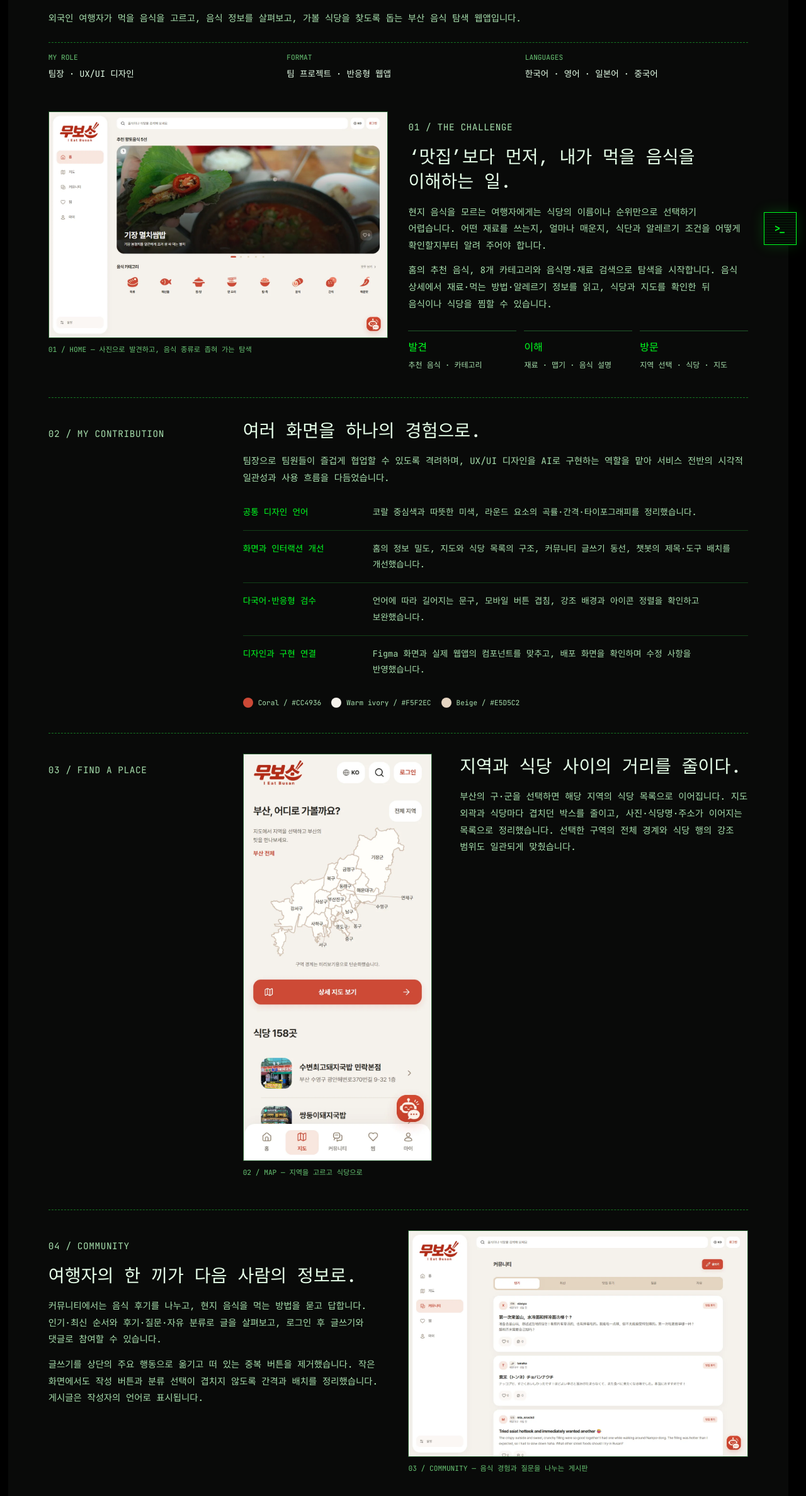
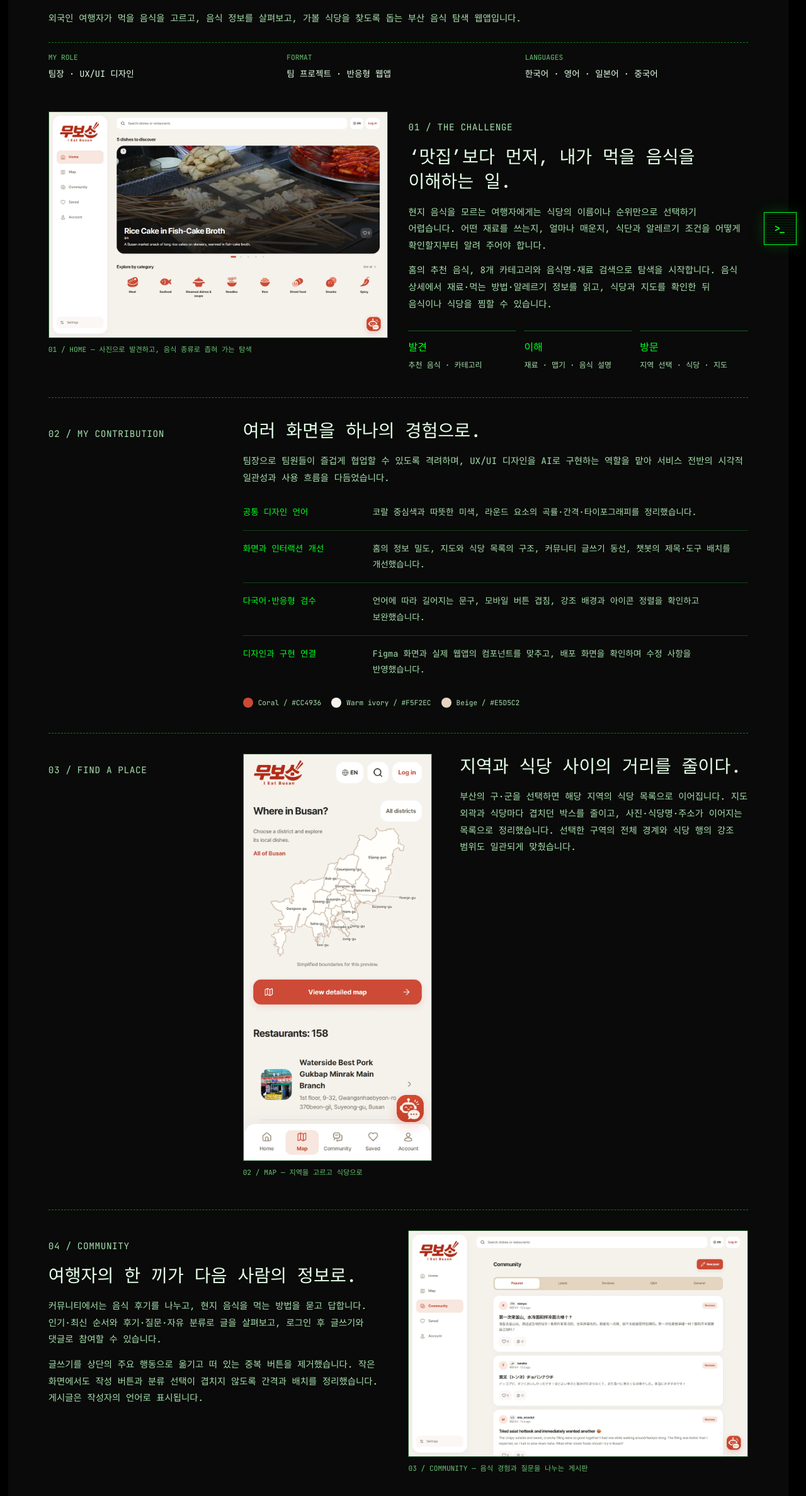
Before and after one commit to kimjuncheol-ai/portfolio, a plain HTML site: page final.html in a window 1280 px wide. Shown: the part 396-2772 px from the top of the page at 63% size. Drawn offline with Linux system fonts and the light colour scheme; a web font is replaced by a local one.

Commit message:
Refresh all Muboso portfolio captures from the live English app

```diff
--- a/final.html
+++ b/final.html
@@ -101,13 +101,13 @@
     <p class="case-summary">외국인 여행자가 먹을 음식을 고르고, 음식 정보를 살펴보고, 가볼 식당을 찾도록 돕는 부산 음식 탐색 웹앱입니다.</p>
     <dl class="case-meta"><div><dt>MY ROLE</dt><dd>팀장 · UX/UI 디자인</dd></div><div><dt>FORMAT</dt><dd>팀 프로젝트 · 반응형 웹앱</dd></div><div><dt>LANGUAGES</dt><dd>한국어 · 영어 · 일본어 · 중국어</dd></div></dl>
   </header>
-  <div class="case-overview"><figure class="case-hero"><a href="https://ieatbusan-eight.vercel.app/" target="_blank" rel="noopener noreferrer" aria-label="무보소 웹앱 새 창으로 열기"><img src="assets/projects/muboso/home.webp" alt="무보소 데스크톱 홈. 음식 추천 이미지와 여덟 가지 음식 카테고리가 한 화면에 배치되어 있다." width="1440" height="960" fetchpriority="high"></a><figcaption>01 / HOME — 사진으로 발견하고, 음식 종류로 좁혀 가는 탐색</figcaption></figure>
+  <div class="case-overview"><figure class="case-hero"><a href="https://ieatbusan-eight.vercel.app/" target="_blank" rel="noopener noreferrer" aria-label="무보소 웹앱 새 창으로 열기"><img src="assets/projects/muboso/home-en.webp" alt="영어로 표시된 무보소 데스크톱 홈. 추천 음식과 여덟 가지 음식 카테고리가 보인다." width="1440" height="960" fetchpriority="high"></a><figcaption>01 / HOME — 사진으로 발견하고, 음식 종류로 좁혀 가는 탐색</figcaption></figure>
   <section class="case-section" aria-labelledby="case-problem"><p class="case-index">01 / THE CHALLENGE</p><div><h3 id="case-problem">‘맛집’보다 먼저, 내가 먹을 음식을 이해하는 일.</h3><p>현지 음식을 모르는 여행자에게는 식당의 이름이나 순위만으로 선택하기 어렵습니다. 어떤 재료를 쓰는지, 얼마나 매운지, 식단과 알레르기 조건을 어떻게 확인할지부터 알려 주어야 합니다.</p><p>홈의 추천 음식, 8개 카테고리와 음식명·재료 검색으로 탐색을 시작합니다. 음식 상세에서 재료·먹는 방법·알레르기 정보를 읽고, 식당과 지도를 확인한 뒤 음식이나 식당을 찜할 수 있습니다.</p><ol class="case-flow"><li><b>발견</b><span>추천 음식 · 카테고리</span></li><li><b>이해</b><span>재료 · 맵기 · 음식 설명</span></li><li><b>방문</b><span>지역 선택 · 식당 · 지도</span></li></ol></div></section>
 </div>
   <section class="case-section" aria-labelledby="case-role"><p class="case-index">02 / MY CONTRIBUTION</p><div><h3 id="case-role">여러 화면을 하나의 경험으로.</h3><p>팀장으로 팀원들이 즐겁게 협업할 수 있도록 격려하며, UX/UI 디자인을 AI로 구현하는 역할을 맡아 서비스 전반의 시각적 일관성과 사용 흐름을 다듬었습니다. </p><ul class="case-work"><li><b>공통 디자인 언어</b><span>코랄 중심색과 따뜻한 미색, 라운드 요소의 곡률·간격·타이포그래피를 정리했습니다.</span></li><li><b>화면과 인터랙션 개선</b><span>홈의 정보 밀도, 지도와 식당 목록의 구조, 커뮤니티 글쓰기 동선, 챗봇의 제목·도구 배치를 개선했습니다.</span></li><li><b>다국어·반응형 검수</b><span>언어에 따라 길어지는 문구, 모바일 버튼 겹침, 강조 배경과 아이콘 정렬을 확인하고 보완했습니다.</span></li><li><b>디자인과 구현 연결</b><span>Figma 화면과 실제 웹앱의 컴포넌트를 맞추고, 배포 화면을 확인하며 수정 사항을 반영했습니다.</span></li></ul><div class="case-palette" aria-label="주요 색상"><span><i style="--swatch:#CC4936"></i>Coral / #CC4936</span><span><i style="--swatch:#F5F2EC"></i>Warm ivory / #F5F2EC</span><span><i style="--swatch:#E5D5C2"></i>Beige / #E5D5C2</span></div></div></section>
-  <section class="case-section" aria-labelledby="case-map"><p class="case-index">03 / FIND A PLACE</p><div class="case-map-layout"><div><h3 id="case-map">지역과 식당 사이의 거리를 줄이다.</h3><p>부산의 구·군을 선택하면 해당 지역의 식당 목록으로 이어집니다. 지도 외곽과 식당마다 겹치던 박스를 줄이고, 사진·식당명·주소가 이어지는 목록으로 정리했습니다. 선택한 구역의 전체 경계와 식당 행의 강조 범위도 일관되게 맞췄습니다.</p></div><figure class="case-map-mobile"><img src="assets/projects/muboso/map-mobile.webp" alt="부산 구군 선택 지도 아래에 식당 목록이 이어지는 무보소 모바일 지도 화면" width="390" height="844" loading="lazy"><figcaption>02 / MAP — 지역을 고르고 식당으로</figcaption></figure></div></section>
-<section class="case-section case-community-section" aria-labelledby="case-community"><div class="case-community-layout"><div><p class="case-index">04 / COMMUNITY</p><h3 id="case-community">여행자의 한 끼가 다음 사람의 정보로.</h3><p>커뮤니티에서는 음식 후기를 나누고, 현지 음식을 먹는 방법을 묻고 답합니다. 인기·최신 순서와 후기·질문·자유 분류로 글을 살펴보고, 로그인 후 글쓰기와 댓글로 참여할 수 있습니다.</p><p>글쓰기를 상단의 주요 행동으로 옮기고 떠 있는 중복 버튼을 제거했습니다. 작은 화면에서도 작성 버튼과 분류 선택이 겹치지 않도록 간격과 배치를 정리했습니다. 게시글은 작성자의 언어로 표시됩니다.</p></div><figure class="case-community-screen"><img src="assets/projects/muboso/community.webp" alt="상단 글쓰기 버튼과 인기·최신·후기·질문·자유 분류 아래 다양한 언어의 게시글이 이어지는 무보소 커뮤니티" width="1440" height="960" loading="lazy"><figcaption>03 / COMMUNITY — 음식 경험과 질문을 나누는 게시판</figcaption></figure></div></section>
-  <section class="case-section" aria-labelledby="case-guide"><p class="case-index">05 / FOOD GUIDE</p><div class="case-guide"><div><h3 id="case-guide">식단과 취향을 묻는<br>음식 도우미.</h3><p>챗봇 형태의 도우미는 식단·알레르기·재료·맵기 조건을 바탕으로 등록된 음식의 후보를 안내합니다. 한국어·영어·일본어·중국어의 질문, 버튼과 음식 설명이 연결되도록 검수했습니다.</p><p>등록된 음식 데이터와 규칙을 바탕으로 조건에 맞는 후보를 좁힙니다. 음식 선택에 필요한 정보를 제공하고, 실제 재료와 조리 환경은 식당에서 확인하도록 안내합니다.</p><p class="case-detail">TEAM IMPLEMENTATION<br>HTML · CSS · JavaScript / Figma / Supabase / Google Maps / Vercel</p></div><figure class="case-chat"><img src="assets/projects/muboso/guide.webp" alt="식단과 알레르기 여부를 선택하는 무보소 음식 도우미" width="480" height="912" loading="lazy"><figcaption>04 / GUIDE — 조건을 하나씩 확인하는 대화</figcaption></figure></div></section>
+  <section class="case-section" aria-labelledby="case-map"><p class="case-index">03 / FIND A PLACE</p><div class="case-map-layout"><div><h3 id="case-map">지역과 식당 사이의 거리를 줄이다.</h3><p>부산의 구·군을 선택하면 해당 지역의 식당 목록으로 이어집니다. 지도 외곽과 식당마다 겹치던 박스를 줄이고, 사진·식당명·주소가 이어지는 목록으로 정리했습니다. 선택한 구역의 전체 경계와 식당 행의 강조 범위도 일관되게 맞췄습니다.</p></div><figure class="case-map-mobile"><img src="assets/projects/muboso/map-mobile-en.webp" alt="무보소 영어 모바일 지도. 부산 구·군 선택 지도 아래에 식당 목록이 이어진다." width="390" height="844" loading="lazy"><figcaption>02 / MAP — 지역을 고르고 식당으로</figcaption></figure></div></section>
+<section class="case-section case-community-section" aria-labelledby="case-community"><div class="case-community-layout"><div><p class="case-index">04 / COMMUNITY</p><h3 id="case-community">여행자의 한 끼가 다음 사람의 정보로.</h3><p>커뮤니티에서는 음식 후기를 나누고, 현지 음식을 먹는 방법을 묻고 답합니다. 인기·최신 순서와 후기·질문·자유 분류로 글을 살펴보고, 로그인 후 글쓰기와 댓글로 참여할 수 있습니다.</p><p>글쓰기를 상단의 주요 행동으로 옮기고 떠 있는 중복 버튼을 제거했습니다. 작은 화면에서도 작성 버튼과 분류 선택이 겹치지 않도록 간격과 배치를 정리했습니다. 게시글은 작성자의 언어로 표시됩니다.</p></div><figure class="case-community-screen"><img src="assets/projects/muboso/community-en.webp" alt="영어 메뉴와 New post 버튼 아래에 작성자 언어로 게시글이 표시된 무보소 커뮤니티" width="1440" height="960" loading="lazy"><figcaption>03 / COMMUNITY — 음식 경험과 질문을 나누는 게시판</figcaption></figure></div></section>
+  <section class="case-section" aria-labelledby="case-guide"><p class="case-index">05 / FOOD GUIDE</p><div class="case-guide"><div><h3 id="case-guide">식단과 취향을 묻는<br>음식 도우미.</h3><p>챗봇 형태의 도우미는 식단·알레르기·재료·맵기 조건을 바탕으로 등록된 음식의 후보를 안내합니다. 한국어·영어·일본어·중국어의 질문, 버튼과 음식 설명이 연결되도록 검수했습니다.</p><p>등록된 음식 데이터와 규칙을 바탕으로 조건에 맞는 후보를 좁힙니다. 음식 선택에 필요한 정보를 제공하고, 실제 재료와 조리 환경은 식당에서 확인하도록 안내합니다.</p><p class="case-detail">TEAM IMPLEMENTATION<br>HTML · CSS · JavaScript / Figma / Supabase / Google Maps / Vercel</p></div><figure class="case-chat"><img src="assets/projects/muboso/guide-en.webp" alt="영어로 식단과 음식 알레르기 여부를 묻는 무보소 음식 도우미" width="480" height="912" loading="lazy"><figcaption>04 / GUIDE — 조건을 하나씩 확인하는 대화</figcaption></figure></div></section>
 <section class="case-section" aria-labelledby="case-team"><p class="case-index">06 / TEAM</p><div><h3 id="case-team">함께 만든 사람들.</h3><dl class="case-team"><div><dt>김준철</dt><dd>팀장 · UX/UI 디자인</dd></div><div><dt>문소정</dt><dd>PM</dd></div><div><dt>박현민</dt><dd>개발 총괄</dd></div><div><dt>이정규</dt><dd>DB 개발 · 영상 제작</dd></div><div><dt>김채운</dt><dd>마케팅 · 영상 제작</dd></div></dl></div></section>
   <footer class="case-end"><p>무보소 · 팀 최종 프로젝트</p><a class="case-visit" href="https://ieatbusan-eight.vercel.app/" target="_blank" rel="noopener noreferrer">웹앱 직접 보기 ↗</a></footer>
 </article>
```
Also changed, not shown: assets/projects/muboso/community-en.webp (added), assets/projects/muboso/guide-en.webp (added), assets/projects/muboso/home-en.webp (added), assets/projects/muboso/map-mobile-en.webp (added).
